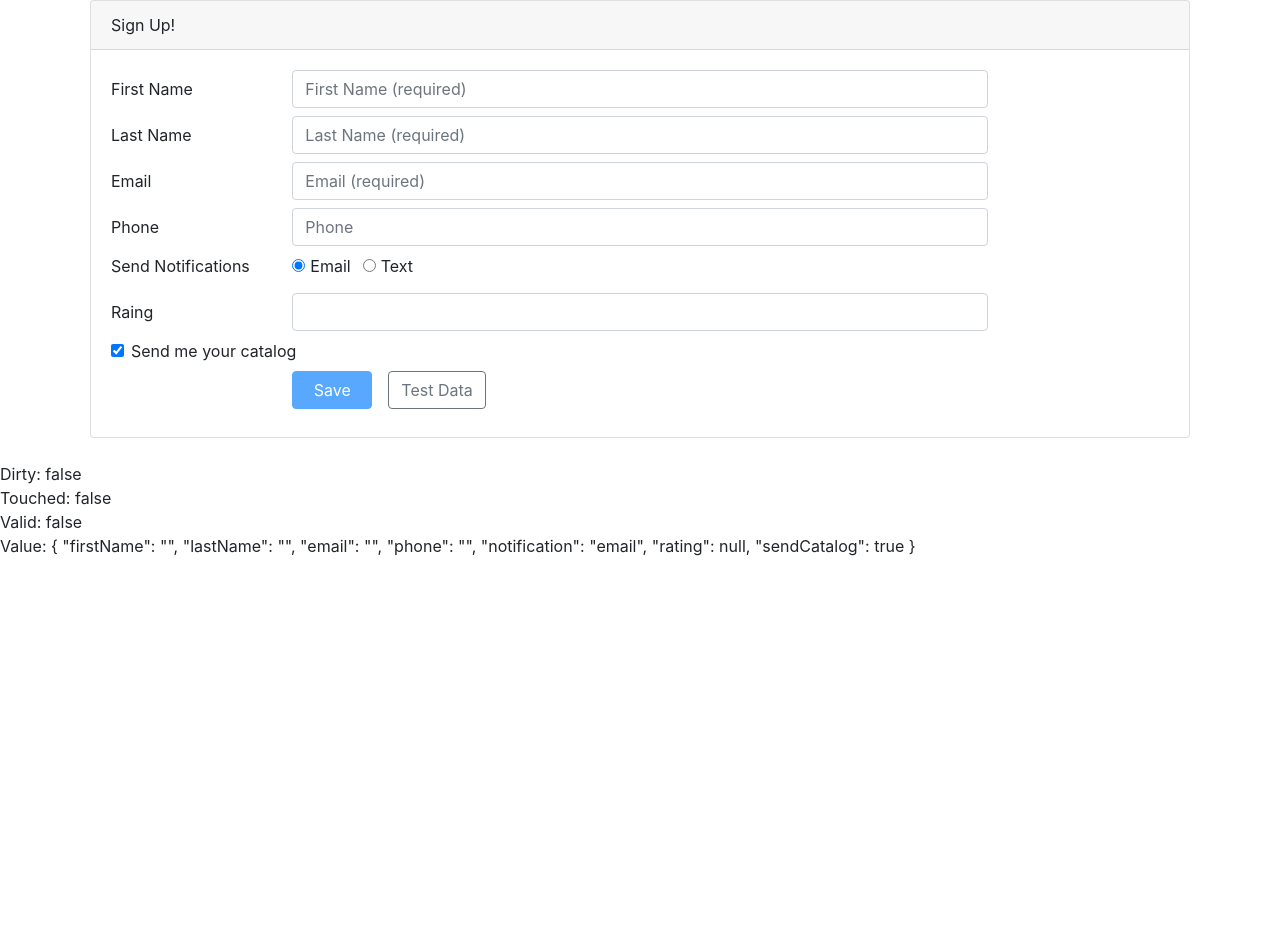
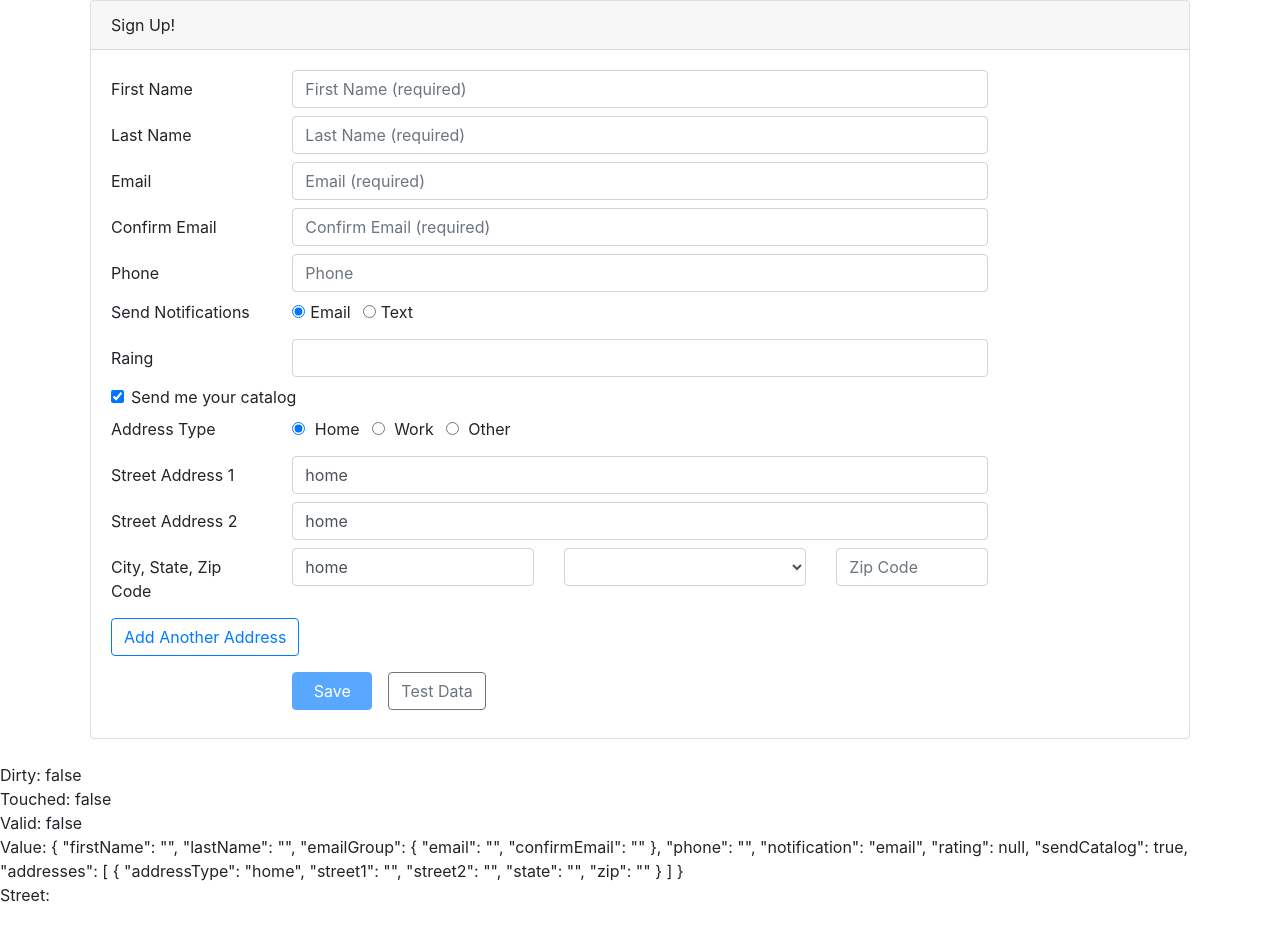
Before and after one commit to ShaikhKhajabi/angular-reactive-forms, an Angular app: page / in a window 1280 px wide. Before the commit the page ends 800 px from the top, so only its background shows below. Built offline with nearby package versions, Linux system fonts and the light colour scheme.

Commit message:
changed the email validation into reactive form

```diff
--- a/src/app/customers/customer.component.html
+++ b/src/app/customers/customer.component.html
@@ -4,18 +4,12 @@
   </div>
 
   <div class="card-body">
-      <form novalidate
-            (ngSubmit)="save()"
-            [formGroup]="customerForm">
+    <form novalidate (ngSubmit)="save()" [formGroup]="customerForm">
 
       <div class="form-group row mb-2">
-          <label class="col-md-2 col-form-label"
-                 for="firstNameId">First Name</label>
+        <label class="col-md-2 col-form-label" for="firstNameId">First Name</label>
         <div class="col-md-8">
-            <input class="form-control"
-                   id="firstNameId"
-                   type="text"
-                   placeholder="First Name (required)"
+          <input class="form-control" id="firstNameId" type="text" placeholder="First Name (required)"
             formControlName="firstName"
             [ngClass]="{'is-invalid': (customerForm.get('firstName').touched || customerForm.get('firstName').dirty) && !customerForm.get('firstName').valid }" />
           <span class="invalid-feedback">
@@ -30,13 +24,9 @@
       </div>
 
       <div class="form-group row mb-2">
-          <label class="col-md-2 col-form-label"
-                 for="lastNameId">Last Name</label>
+        <label class="col-md-2 col-form-label" for="lastNameId">Last Name</label>
         <div class="col-md-8">
-            <input class="form-control"
-                   id="lastNameId"
-                   type="text"
-                   placeholder="Last Name (required)"
+          <input class="form-control" id="lastNameId" type="text" placeholder="Last Name (required)"
             formControlName="lastName"
             [ngClass]="{'is-invalid': (customerForm.get('lastName').touched || customerForm.get('lastName').dirty) && !customerForm.get('lastName').valid }" />
           <span class="invalid-feedback">
@@ -50,36 +40,42 @@
         </div>
       </div>
 
+      <div formGroupName="emailGroup">
         <div class="form-group row mb-2">
-          <label class="col-md-2 col-form-label"
-                 for="emailId">Email</label>
+          <label class="col-md-2 col-form-label" for="emailId">Email</label>
           <div class="col-md-8">
-            <input class="form-control"
-                   id="emailId"
-                   type="email"
-                   placeholder="Email (required)"
-                   formControlName="email"
-                   [ngClass]="{'is-invalid': (customerForm.get('email').touched || customerForm.get('email').dirty) && !customerForm.get('email').valid }" />
+            <input class="form-control" id="emailId" type="email" placeholder="Email (required)" formControlName="email"
+              [ngClass]="{'is-invalid': emailMessage }" />
             <span class="invalid-feedback">
-              <span *ngIf="customerForm.get('email').errors?.required">
-                Please enter your email address.
-              </span>
-              <span *ngIf="customerForm.get('email').errors?.email">
-                Please enter a valid email address.
-              </span>
+              {{ emailMessage }}
             </span>
           </div>
         </div>
 
         <div class="form-group row mb-2">
-          <label class="col-md-2 col-form-label"
-                 for="phoneId">Phone</label>
+          <label class="col-md-2 col-form-label" for="confirmEmailId">Confirm Email</label>
           <div class="col-md-8">
-            <input class="form-control"
-                   id="phoneId"
-                   type="tel"
-                   placeholder="Phone"
-                   formControlName="phone"
+            <input class="form-control" id="confirmEmailId" type="email" placeholder="Confirm Email (required)"
+              formControlName="confirmEmail" [ngClass]="{'is-invalid': customerForm.get('emailGroup').errors ||
+                                              ((customerForm.get('emailGroup.confirmEmail').touched ||
+                                                customerForm.get('emailGroup.confirmEmail').dirty) &&
+                                                !customerForm.get('emailGroup.confirmEmail').valid) }" />
+            <span class="invalid-feedback">
+              <span *ngIf="customerForm.get('emailGroup.confirmEmail').errors?.required">
+                Please confirm your email address.
+              </span>
+              <span *ngIf="customerForm.get('emailGroup').errors?.match">
+                The confirmation does not match the email address.
+              </span>
+            </span>
+          </div>
+        </div>
+      </div>
+
+      <div class="form-group row mb-2">
+        <label class="col-md-2 col-form-label" for="phoneId">Phone</label>
+        <div class="col-md-8">
+          <input class="form-control" id="phoneId" type="tel" placeholder="Phone" formControlName="phone"
             [ngClass]="{'is-invalid': !customerForm.get('phone').valid }" />
           <span class="invalid-feedback">
             <span *ngIf="customerForm.get('phone').errors?.required">
@@ -94,33 +90,21 @@
         <div class="col-md-8">
           <div class="form-check form-check-inline">
             <label class="form-check-label">
-                <input class="form-check-input"
-                       type="radio"
-                       value="email"
-                       formControlName="notification"
-                       (click)="setNotification('email')">Email
+              <input class="form-check-input" type="radio" value="email" formControlName="notification">Email
             </label>
           </div>
           <div class="form-check form-check-inline">
             <label class="form-check-label">
-                <input class="form-check-input"
-                       type="radio"
-                       value="text"
-                       formControlName="notification"
-                       (click)="setNotification('text')">Text
+              <input class="form-check-input" type="radio" value="text" formControlName="notification">Text
             </label>
           </div>
         </div>
       </div>
 
       <div class="form-group row mb-2">
-          <label class="col-md-2 col-form-label"
-                 for="ratingId">Raing</label>
+        <label class="col-md-2 col-form-label" for="ratingId">Raing</label>
         <div class="col-md-8">
-            <input class="form-control"
-                   id="ratingId"
-                   type="number"
-                   formControlName="rating"
+          <input class="form-control" id="ratingId" type="number" formControlName="rating"
             [ngClass]="{'is-invalid': (customerForm.get('rating').touched || customerForm.get('rating').dirty) && !customerForm.get('rating').valid }" />
           <span class="invalid-feedback">
             <span *ngIf="customerForm.get('rating').errors?.range">
@@ -134,38 +118,36 @@
         <div class="col-md-8">
           <div class="form-check">
             <label class="form-check-label">
-                <input class="form-check-input"
-                       id="sendCatalogId"
-                       type="checkbox"
-                       formControlName="sendCatalog"> Send me your catalog
+              <input class="form-check-input" id="sendCatalogId" type="checkbox" formControlName="sendCatalog"> Send me
+              your catalog
             </label>
           </div>
         </div>
       </div>
 
-        <!-- <div *ngIf="customer.sendCatalog">
+      <div *ngIf="customerForm.get('sendCatalog').value">
+        <div formArrayName="addresses"
+              *ngFor="let address of addresses.controls; let i=index">
+          <div [formGroupName]="i">
             <div class="form-group row mb-2">
               <label class="col-md-2 col-form-label pt-0">Address Type</label>
               <div class="col-md-8">
                 <div class="form-check form-check-inline">
                   <label class="form-check-label">
-                  <input class="form-check-input"
-                         id="addressType1Id" type="radio" value="home"
-                         [(ngModel)]="customer.addressType" name="addressType"> Home
+                    <input class="form-check-input" id="addressType1Id" type="radio" value="home"
+                      formControlName="addressType"> Home
                   </label>
                 </div>
                 <div class="form-check form-check-inline">
                   <label class="form-check-label">
-                  <input class="form-check-input"
-                         id="addressType1Id" type="radio" value="work"
-                         [(ngModel)]="customer.addressType" name="addressType"> Work
+                    <input class="form-check-input" id="addressType1Id" type="radio" value="work"
+                      formControlName="addressType"> Work
                   </label>
                 </div>
                 <div class="form-check form-check-inline">
                   <label class="form-check-label">
-                  <input class="form-check-input"
-                         id="addressType1Id" type="radio" value="other"
-                         [(ngModel)]="customer.addressType" name="addressType"> Other
+                    <input class="form-check-input" id="addressType1Id" type="radio" value="other"
+                      formControlName="addressType"> Other
                   </label>
                 </div>
               </div>
@@ -173,41 +155,32 @@
 
             <div class="form-group row mb-2">
               <label class="col-md-2 col-form-label"
-                   for="street1Id">Street Address 1</label>
+                     attr.for="{{'street1Id + i'}}">Street Address 1</label>
               <div class="col-md-8">
                 <input class="form-control"
-                     id="street1Id" type="text"
+                      id="{{'street1Id + i'}}"
+                      type="text"
                       placeholder="Street address"
-                     [(ngModel)]="customer.street1" name="street1">
+                  formControlName="addressType">
               </div>
             </div>
 
             <div class="form-group row mb-2">
-            <label class="col-md-2 col-form-label"
-                   for="street2Id">Street Address 2</label>
+              <label class="col-md-2 col-form-label" for="street2Id">Street Address 2</label>
               <div class="col-md-8">
-              <input class="form-control"
-                     id="street2Id" type="text"
-                     placeholder="Street address (second line)"
-                     [(ngModel)]="customer.street2" name="street2">
+                <input class="form-control" id="street2Id" type="text" placeholder="Street address (second line)"
+                  formControlName="addressType">
               </div>
             </div>
 
             <div class="form-group row mb-2">
-            <label class="col-md-2 col-form-label"
-                   for="cityId">City, State, Zip Code</label>
+              <label class="col-md-2 col-form-label" for="cityId">City, State, Zip Code</label>
               <div class="col-md-3">
-              <input class="form-control"
-                     id="cityId" type="text" placeholder="City"
-                     [(ngModel)]="customer.city" name="city">
+                <input class="form-control" id="cityId" type="text" placeholder="City" formControlName="addressType">
               </div>
               <div class="col-md-3">
-              <select class="form-control"
-                      id="stateId" [(ngModel)]="customer.state" name="state">
-                <option value=""
-                        disabled
-                        selected
-                        hidden>Select a State...</option>
+                <select class="form-control" id="stateId" formControlName="addressType">
+                  <option value="" disabled selected hidden>Select a State...</option>
                   <option value="AL">Alabama</option>
                   <option value="AK">Alaska</option>
                   <option value="AZ">Arizona</option>
@@ -219,12 +192,23 @@
                 </select>
               </div>
               <div class="col-md-2">
-              <input class="form-control"
-                     id="zipId" type="number" placeholder="Zip Code"
-                     [(ngModel)]="customer.zip" name="zip">
+                <input class="form-control" id="zipId" type="number" placeholder="Zip Code"
+                  formControlName="addressType">
               </div>
             </div>
-        </div> -->
+          </div>
+        </div>
+        <div class="form-group row md-2">
+          <div class="col-md-4">
+            <button class="btn btn-outline-primary"
+                    type="button"
+                    [disabled]="!addresses.valid"
+                    (click)="addAddress()">
+                    Add Another Address
+            </button>
+          </div>
+        </div>
+      </div>
 
       <div class="form-group row mb-2">
         <div class="offset-md-2 col-md-4">
@@ -249,3 +233,5 @@
 <br>Touched: {{ customerForm.touched }}
 <br>Valid: {{ customerForm.valid }}
 <br>Value: {{ customerForm.value | json}}
+<br>Street: {{ addresses.get('0.street1')?.value}}
+<br>&nbsp;
--- a/src/app/customers/customer.component.ts
+++ b/src/app/customers/customer.component.ts
@@ -1,17 +1,46 @@
 import { Component, OnInit } from '@angular/core';
-import { FormGroup, FormBuilder, Validators, AbstractControl, ValidatorFn } from '@angular/forms';
+import {
+  FormGroup,
+  FormBuilder,
+  Validators,
+  AbstractControl,
+  ValidatorFn,
+  FormArray
+} from '@angular/forms';
 
-
+import { debounceTime } from 'rxjs/operators';
 import { Customer } from './customer';
 
+function emailMatcher(c: AbstractControl): { [key: string]: boolean } | null {
+  const emailControl = c.get('email');
+  const confrimEmail = c.get('confrimEmail');
+
+  if (emailControl.pristine || confrimEmail.pristine) {
+    return null;
+  }
+
+  if (emailControl.value === confrimEmail.value) {
+    return null;
+  }
+  return { match: true };
+}
 
 function ratingRange(min: number, max: number): ValidatorFn {
   return (c: AbstractControl): { [key: string]: boolean } | null => {
-   if (c.value !== null && (isNaN(c.value) || c.value < min || c.value > max )) {
-     return { 'range': true }
-   }
-   return null;
-  }
+    if (
+      c.value !== null &&
+      (isNaN(c.value) || c.value < min || c.value > max)
+    ) {
+      return { range: true };
+    }
+    return null;
+  };
+}
+
+class ValidationMessages {
+  [key: string]: string;
+  required: string;
+  email: string;
 }
 
 @Component({
@@ -22,19 +51,63 @@ function ratingRange(min: number, max: number): ValidatorFn {
 export class CustomerComponent implements OnInit {
   customerForm: FormGroup;
   customer = new Customer();
+  emailMessage: string;
+
+  get addresses(): FormArray {
+    return <FormArray>this.customerForm.get('addresses') as FormArray;
+  }
+
+  private validationMessages: ValidationMessages = {
+    required: 'Please enter your email address.',
+    email: 'Please enter a valid email address',
+  };
+
+  // validationMessages.required
+  // validationMessages[0]
+  // validationMessages['required']
 
   constructor(private fb: FormBuilder) {}
 
   ngOnInit() {
     this.customerForm = this.fb.group({
-      firstName: ['',[Validators.required , Validators.minLength(3)]],
-      lastName: ['', [Validators.required , Validators.maxLength(50)]],
-      email: ['', [Validators.required , Validators.email]],
+      firstName: ['', [Validators.required, Validators.minLength(3)]],
+      lastName: ['', [Validators.required, Validators.maxLength(50)]],
+      emailGroup: this.fb.group({
+        email: ['', [Validators.required, Validators.email]],
+        confirmEmail: ['', Validators.required],
+      }, { validator: emailMatcher }),
       phone: '',
       notification: 'email',
-      rating: [null, ratingRange(1,5)],
+      rating: [null, ratingRange(1, 5)],
       sendCatalog: true,
+      addresses: this.fb.array([this.buildAddress()])
     });
+
+    this.customerForm
+      .get('notification')
+      .valueChanges.subscribe((value) => this.setNotification(value));
+
+    const emailControl = this.customerForm.get('emailGroup.email');
+    emailControl.valueChanges.pipe(
+      debounceTime(1000)
+    ).subscribe(
+      value =>
+      this.setMessage(emailControl)
+    );
+  }
+
+  addAddress(): void{
+    this.addresses.push(this.buildAddress());
+  }
+
+  buildAddress(): FormGroup {
+    return this.fb.group({
+      addressType: 'home',
+    street1: '',
+    street2: '',
+    state: '',
+    zip: ''
+    })
   }
 
   populateTestData(): void {
@@ -45,21 +118,28 @@ export class CustomerComponent implements OnInit {
     });
   }
 
-
   save() {
     console.log(this.customerForm);
     console.log('Saved: ' + JSON.stringify(this.customerForm.value));
   }
 
-  setNotification(notifyVia: string): void{
+  setMessage(c: AbstractControl): void {
+    this.emailMessage = '';
+    if ((c.touched || c.dirty) && c.errors) {
+      console.log(c);
+      this.emailMessage = Object.keys(c.errors)
+        .map((key: string) => this.validationMessages[key])
+        .join(' ');
+    }
+  }
+
+  setNotification(notifyVia: string): void {
     const phoneControl = this.customerForm.get('phone');
-    if (notifyVia === 'text'){
+    if (notifyVia === 'text') {
       phoneControl.setValidators(Validators.required);
-    }
-    else {
+    } else {
       phoneControl.clearValidators();
     }
     phoneControl.updateValueAndValidity();
   }
-
 }
```
Lines whose indentation alone changed are shown as unchanged.
